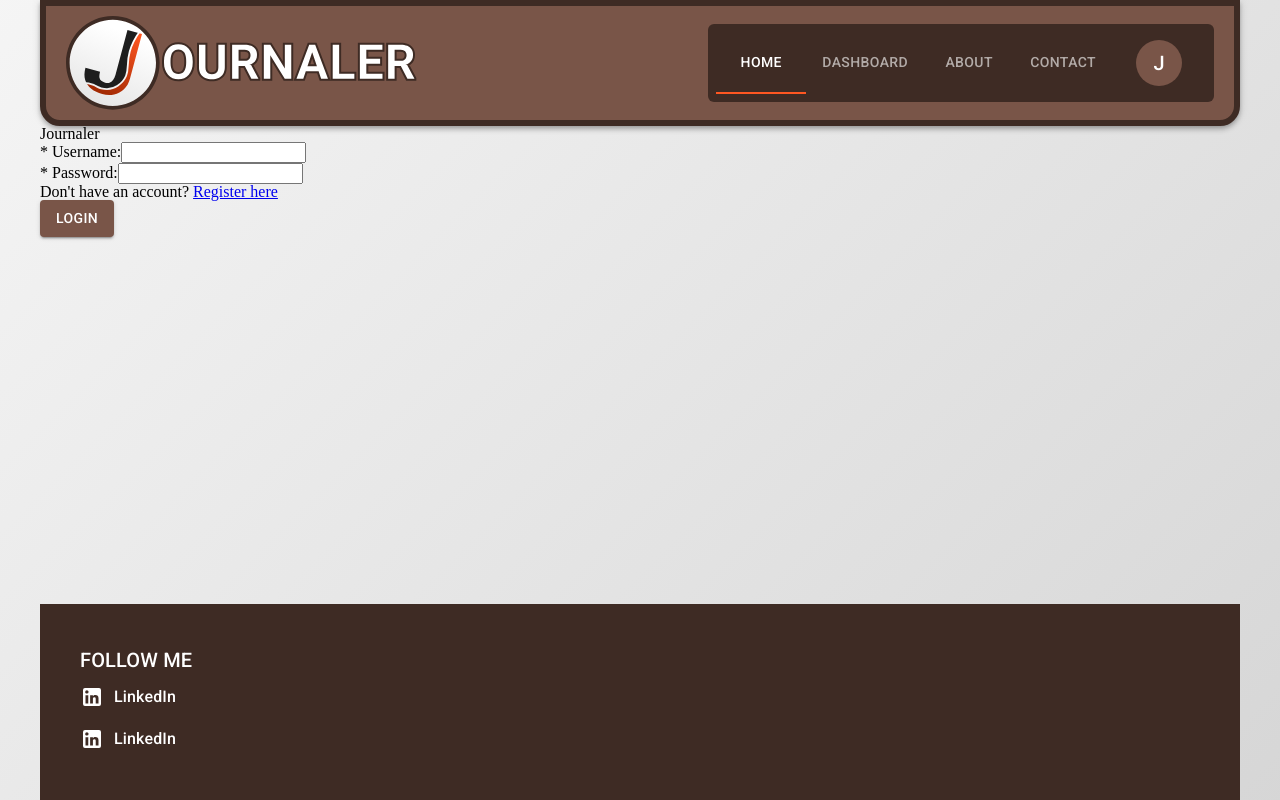
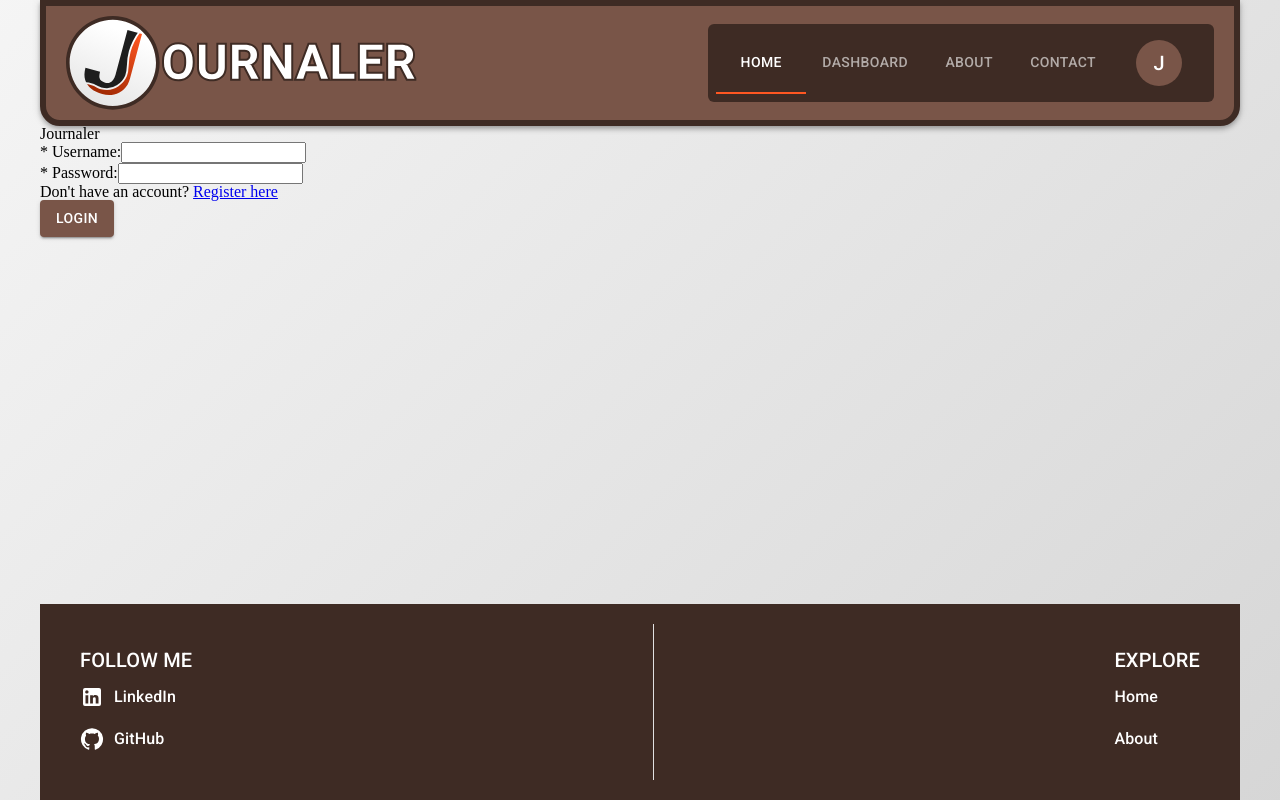
Before and after one commit to waylonturbes/journaler-frontend, a React (Create React App) app: page / in a window 1280 px wide. Built offline with nearby package versions, Linux system fonts and the light colour scheme.

Commit message:
feat: tweak footer list item so that it accepts routes

```diff
--- a/src/components/base/Footer/DesktopFooter.tsx
+++ b/src/components/base/Footer/DesktopFooter.tsx
@@ -1,7 +1,8 @@
 import React from "react";
-import { Box, List, Typography } from "@mui/material";
+import { Box, List, Typography, Divider } from "@mui/material";
+import { NavLink } from "react-router-dom";
 import CustomListItem from "../FooterListItem";
-// import GitHubIcon from "@mui/icons-material/GitHub";
+import GitHubIcon from "@mui/icons-material/GitHub";
 import LinkedInIcon from "@mui/icons-material/LinkedIn";
 
 const DesktopFooter = () => {
@@ -23,11 +24,29 @@ const DesktopFooter = () => {
           text="LinkedIn"
           icon={<LinkedInIcon sx={{ color: "common.white" }} />}
           link="https://www.linkedin.com/in/waylon-turbes/"
+          component="a"
         />
         <CustomListItem
-          text="LinkedIn"
-          icon={<LinkedInIcon sx={{ color: "common.white" }} />}
+          text="GitHub"
+          icon={<GitHubIcon sx={{ color: "common.white" }} />}
           link="https://github.com/waylonturbes"
+          component="a"
+        />
+      </List>
+      <Divider
+        orientation="vertical"
+        flexItem
+        sx={{ bgcolor: "common.white" }}
+      />
+      <List component="div" sx={{ p: "20px" }}>
+        <Typography variant="h6" color="common.white">
+          EXPLORE
+        </Typography>
+        <CustomListItem text="Home" component={NavLink as any} route={"/"} />
+        <CustomListItem
+          text="About"
+          component={NavLink as any}
+          route={"/about"}
         />
       </List>
     </Box>
--- a/src/components/base/FooterListItem.tsx
+++ b/src/components/base/FooterListItem.tsx
@@ -8,12 +8,14 @@ import {
 
 interface CustomListItemProps {
   text: string;
-  icon: any;
-  link: string;
+  icon?: any;
+  link?: string;
+  component: any;
+  route?: any;
 }
 
 const CustomListItem = (props: CustomListItemProps) => {
-  const { text, icon, link } = props;
+  const { text, icon, link, component, route } = props;
 
   return (
     <ListItem sx={{ p: "0px" }}>
@@ -23,13 +25,16 @@ const CustomListItem = (props: CustomListItemProps) => {
           py: "5px",
           justifyContent: "space-between",
         }}
-        component="a"
+        component={component}
+        to={route}
         href={link}
-        target="_blank"
+        target={component === "a" ? "_blank" : "_self"}
       >
-        <ListItemIcon sx={{ minWidth: "auto", marginRight: "10px" }}>
-          {icon}
-        </ListItemIcon>
+        {icon && (
+          <ListItemIcon sx={{ minWidth: "auto", marginRight: "10px" }}>
+            {icon}
+          </ListItemIcon>
+        )}
         <ListItemText
           sx={{ minWidth: "10px", display: "flex" }}
           primary={text}
```
